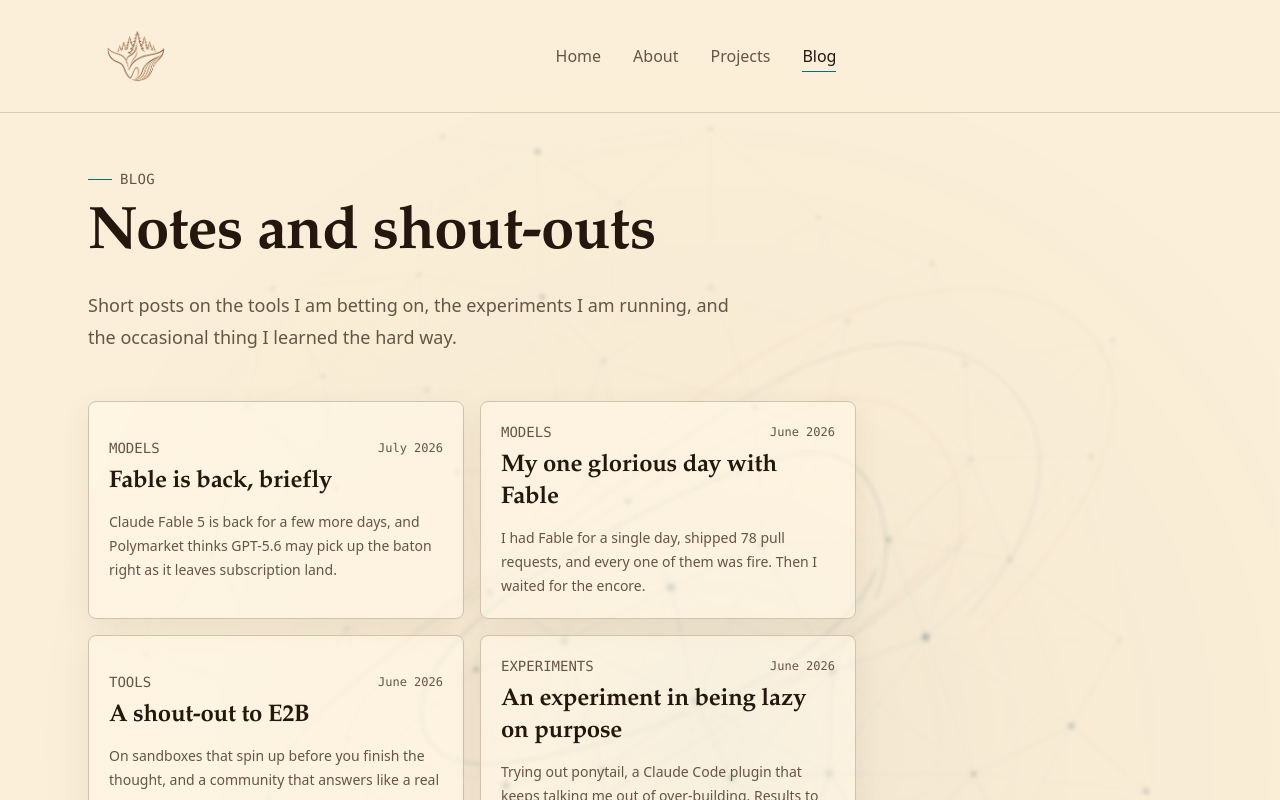
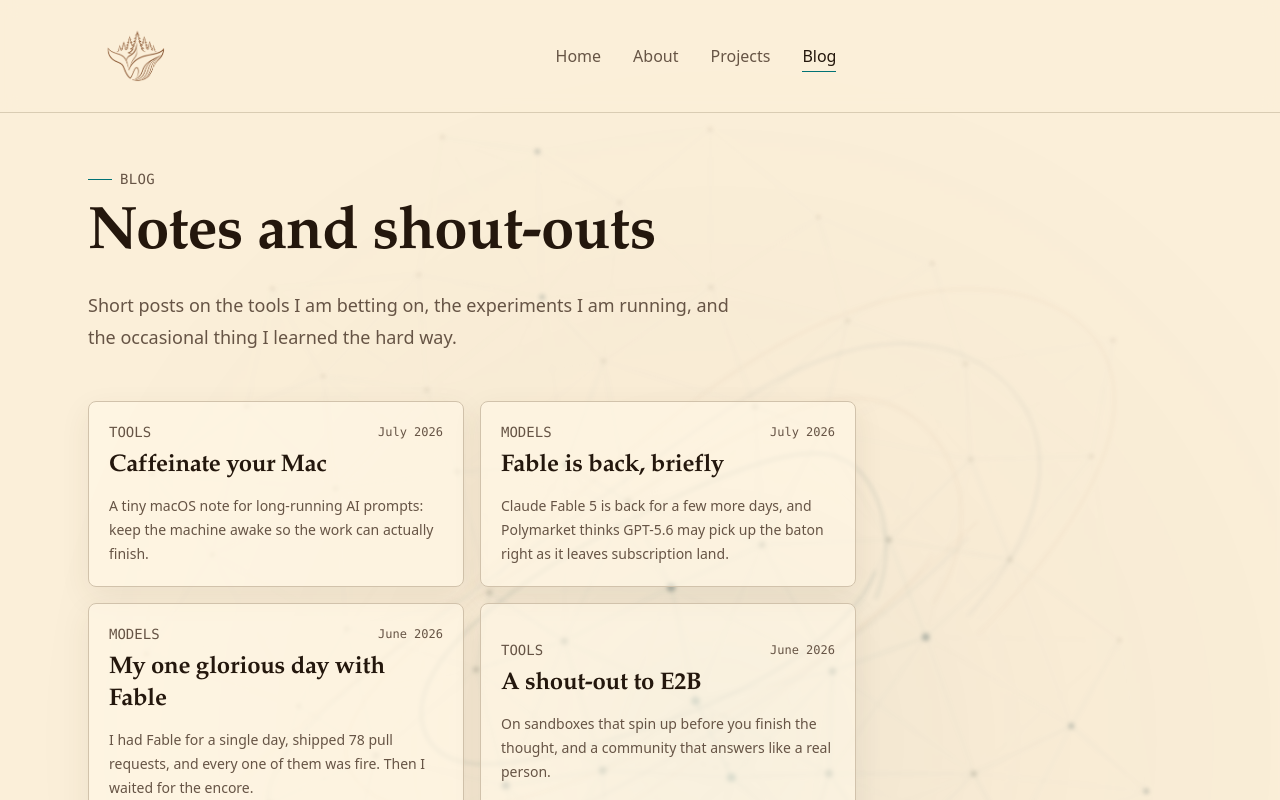
Before and after one commit to AdamLinCodes/personal-website-design, a Next.js app: page /blog in a window 1280 px wide. Shown: the top 800 px of the page. Built offline with nearby package versions, Linux system fonts and the light colour scheme.

Commit message:
Add caffeinate blog post

```diff
--- a/app/blog/page.tsx
+++ b/app/blog/page.tsx
@@ -31,6 +31,29 @@ type BlogPost = {
 }
 
 const blogPosts: BlogPost[] = [
+  {
+    id: 'caffeinate-your-mac',
+    eyebrow: 'Tools',
+    title: 'Caffeinate your Mac',
+    date: 'July 2026',
+    summary:
+      'A tiny macOS note for long-running AI prompts: keep the machine awake so the work can actually finish.',
+    body: (
+      <div className="space-y-5">
+        <p>
+          Quick note for anyone on macOS running long AI prompts and wanting to walk away: get caffeinated. macOS ships
+          with the{' '}
+          <Link href="https://ss64.com/mac/caffeinate.html">
+            <code className="rounded-sm bg-muted px-1 py-0.5 font-mono text-sm text-foreground">caffeinate</code>
+          </Link>{' '}
+          command, so you can run <code className="rounded-sm bg-muted px-1 py-0.5 font-mono text-sm text-foreground">caffeinate</code>{' '}
+          in Terminal and your Mac will stay awake until you stop it. If you would rather click than type, there is also
+          a clean menu-bar UI called <Link href="https://caffeinated.app/">Caffeinated</Link>. That is the whole post.
+          Small tool, big relief.
+        </p>
+      </div>
+    ),
+  },
   {
     id: 'fable-is-back',
     eyebrow: 'Models',
```
